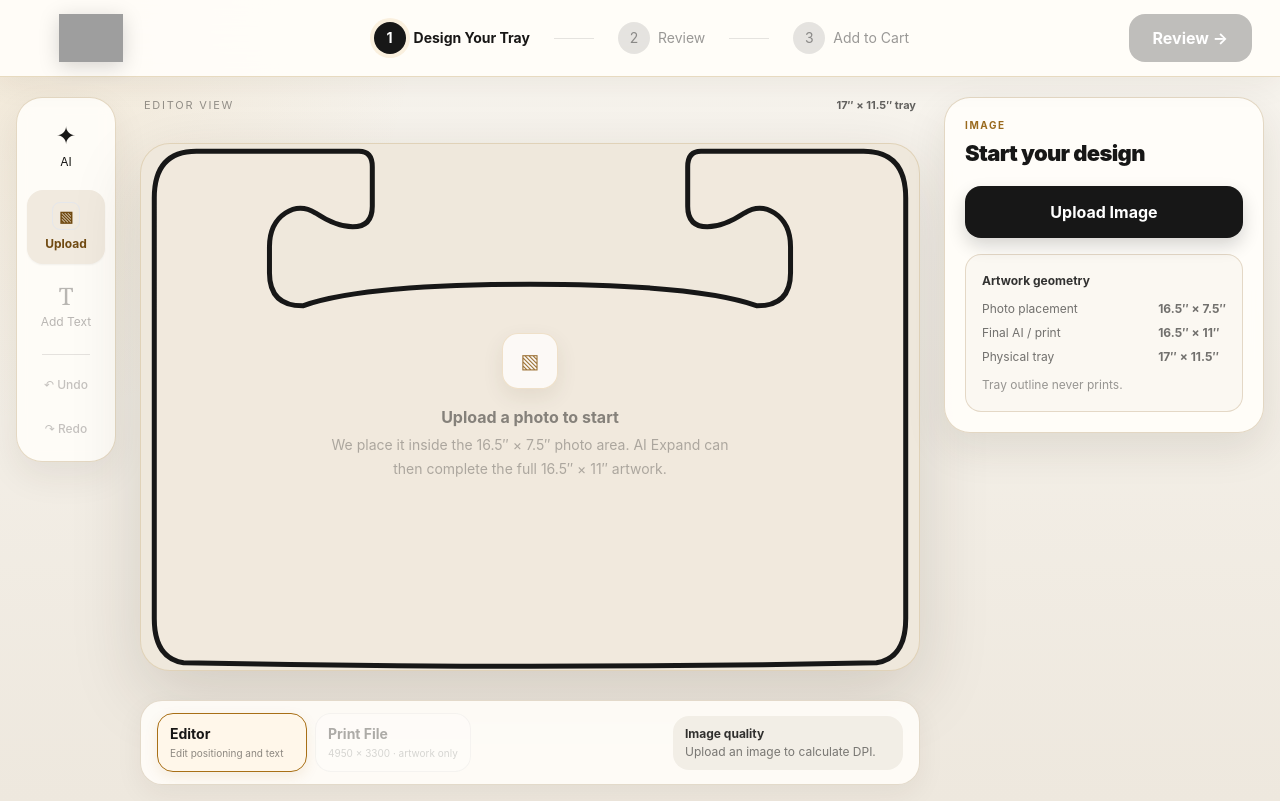
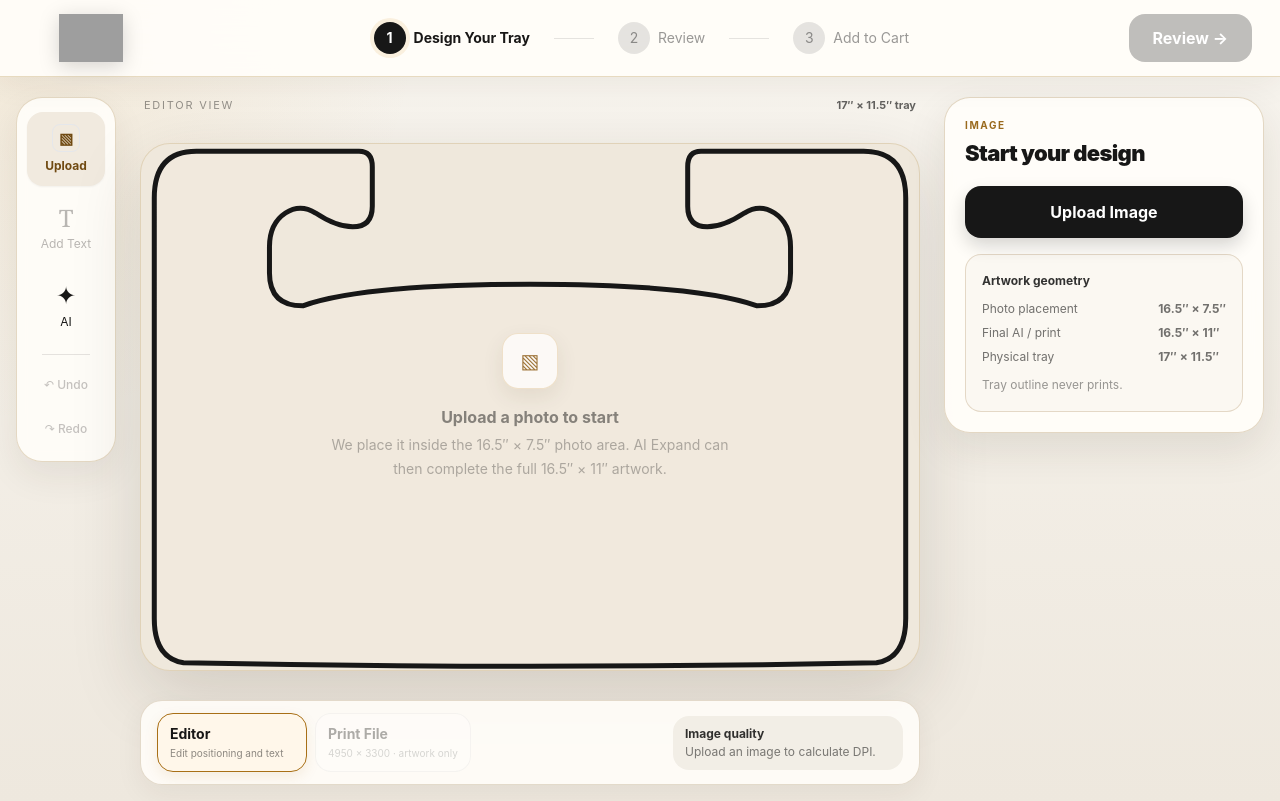
Before and after one commit to custom-cartrays/customcartrays, a Next.js app: page /customize in a window 1280 px wide. Built offline with nearby package versions, Linux system fonts and the light colour scheme; grey boxes are pictures that could not be loaded.

Commit message:
fix: reorder Studio toolbar actions

```diff
--- a/src/components/studio/CarTrayStudio.jsx
+++ b/src/components/studio/CarTrayStudio.jsx
@@ -790,14 +790,6 @@ export default function CarTrayStudio() {
       <main className="mx-auto grid min-h-[calc(100vh-76px)] w-full max-w-[1540px] gap-0 px-0 xl:grid-cols-[100px_minmax(760px,980px)_320px] xl:justify-center xl:gap-4 xl:px-4">
         <aside className={`order-2 flex items-center gap-2 overflow-x-auto border-t border-black/10 bg-white/90 px-2 py-3 shadow-sm xl:order-none xl:my-5 xl:h-fit xl:flex-col xl:rounded-[26px] xl:border xl:border-[#d9c9ad]/70 xl:bg-[rgba(255,253,249,.92)] xl:px-2.5 xl:py-3.5 xl:shadow-[0_14px_35px_rgba(45,36,23,.08)] xl:backdrop-blur ${view === "review" ? "pointer-events-none opacity-35" : ""}`}>
           <button
-            onClick={() => openMobileTool("ai")}
-            className={`min-w-[78px] rounded-2xl px-2 py-3 text-xs flex flex-col items-center gap-1.5 transition ${activeTool === "ai" ? "bg-[#171717] text-white font-bold shadow-[0_8px_18px_rgba(0,0,0,.16)]" : "hover:bg-[#f3eadc]"}`}
-          >
-            <span className="text-2xl leading-none">✦</span>
-            <span className="xl:hidden">AI Expand</span>
-            <span className="hidden xl:inline">AI</span>
-          </button>
-          <button
             onClick={() => {
               setActiveTool("upload");
               fileRef.current?.click();
@@ -814,6 +806,14 @@ export default function CarTrayStudio() {
           >
             <span className="text-2xl leading-none font-serif">T</span>
             Add Text
+          </button>
+          <button
+            onClick={() => openMobileTool("ai")}
+            className={`min-w-[78px] rounded-2xl px-2 py-3 text-xs flex flex-col items-center gap-1.5 transition ${activeTool === "ai" ? "bg-[#171717] text-white font-bold shadow-[0_8px_18px_rgba(0,0,0,.16)]" : "hover:bg-[#f3eadc]"}`}
+          >
+            <span className="text-2xl leading-none">✦</span>
+            <span className="xl:hidden">AI Expand</span>
+            <span className="hidden xl:inline">AI</span>
           </button>
 
           <div className="hidden xl:block my-1 h-px w-12 bg-black/10" />
```
